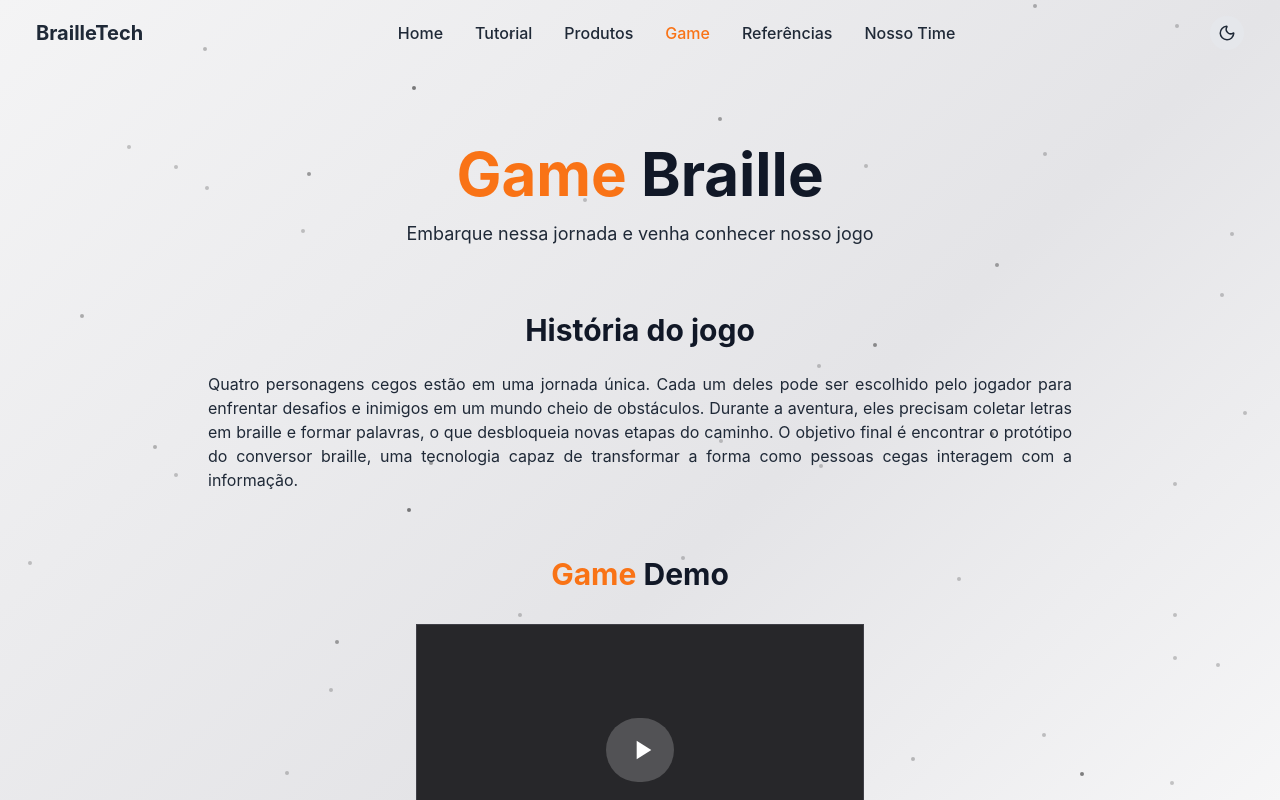
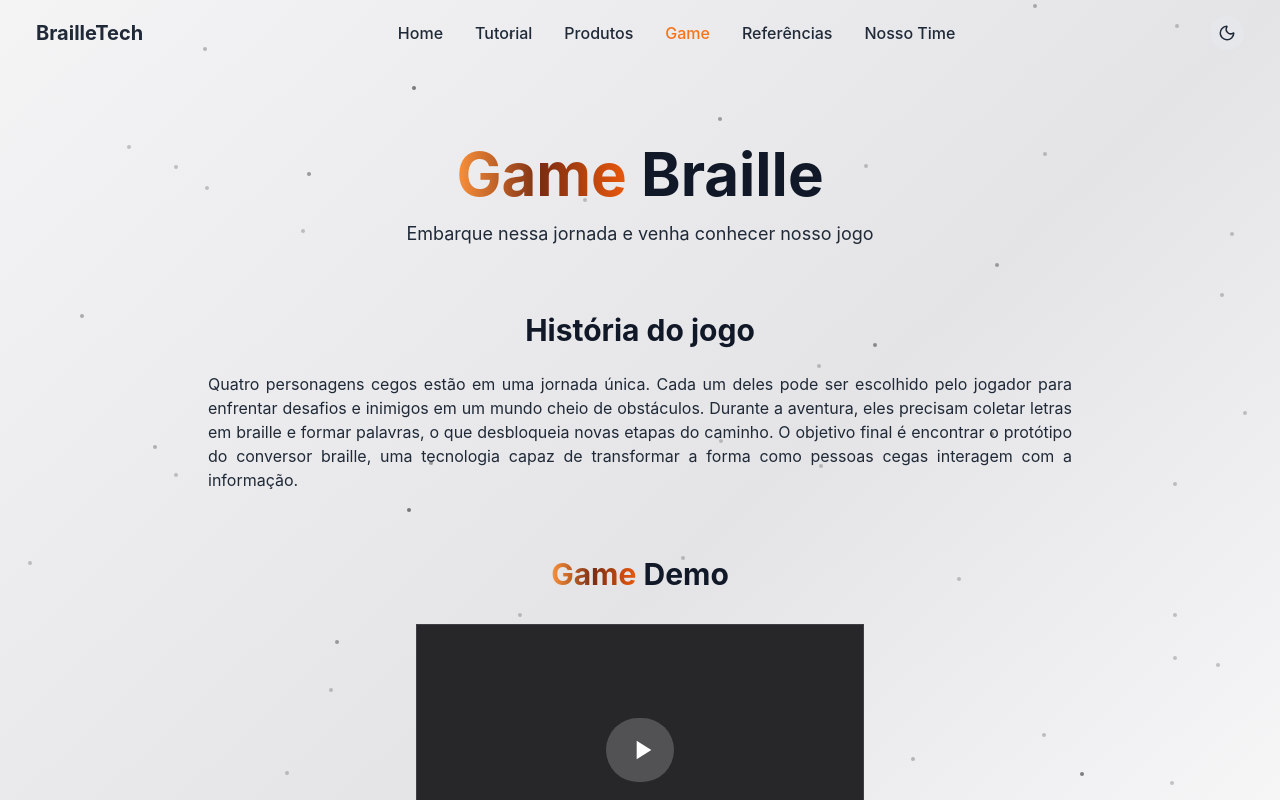
Before and after one commit to MasterMinado/TCC-PROJETO-SITE, a React (Vite) app: page /game in a window 1280 px wide. Shown: the top 800 px of the page. Built offline with nearby package versions, Linux system fonts and the light colour scheme.

Commit message:
YES or NO!

```diff
--- a/src/components/GameSection.jsx
+++ b/src/components/GameSection.jsx
@@ -9,7 +9,9 @@
       {/* Hero Section */}
       <div className="text-center mb-12 sm:mb-16 pt-16 sm:pt-20">
         <h1 className="text-3xl sm:text-4xl md:text-5xl lg:text-6xl font-bold mb-3 sm:mb-4">
-          <span className="text-orange-500">Game</span> Braille
+          <span className="bg-gradient-to-r from-orange-400 via-orange-900 to-orange-600 bg-clip-text text-transparent">
+              Game
+            </span> Braille
         </h1>
         <p className={`text-base sm:text-lg px-4 ${isDark ? "text-gray-400" : "text-gray-800"}`}>
           Embarque nessa jornada e venha conhecer nosso jogo
@@ -31,7 +33,9 @@
       {/* Game Demo */}
       <div className="mb-12 sm:mb-16">
         <h2 className="text-2xl sm:text-3xl font-bold mb-6 sm:mb-8 text-center">
-          <span className="text-orange-500">Game</span> Demo
+          <span className="bg-gradient-to-r from-orange-400 via-orange-900 to-orange-600 bg-clip-text text-transparent">
+              Game
+            </span> Demo
         </h2>
         <div className="flex justify-center px-4">
           <div className="bg-zinc-800 rounded-lg p-6 sm:p-8 w-full max-w-sm sm:max-w-md aspect-video flex items-center justify-center border border-zinc-700">
--- a/src/components/ReferenciasSection.jsx
+++ b/src/components/ReferenciasSection.jsx
@@ -77,7 +77,9 @@
     <div className="min-h-screen flex flex-col justify-center px-4 sm:px-6 py-16 sm:py-20">
       <div className="text-center mb-8 sm:mb-12">
         <h1 className="text-3xl sm:text-4xl md:text-5xl lg:text-6xl font-bold mb-4">
-          <span className="text-orange-500">Refer</span>
+          <span className="bg-gradient-to-r from-orange-400 via-orange-900 to-orange-600 bg-clip-text text-transparent">
+              Refer
+            </span>
           <span className={`${isDark ? "text-white" : "text-gray-800"}`}>ências</span>
         </h1>
         <div className="flex justify-center space-x-1 text-orange-500 text-sm sm:text-base lg:text-lg">
--- a/src/components/TutorialFeatures.jsx
+++ b/src/components/TutorialFeatures.jsx
@@ -44,8 +44,8 @@
       <div className="max-w-6xl mx-auto">
         <div className="text-center mb-16">
           <h2 className="text-3xl sm:text-4xl font-bold mb-4">
-            <span className={isDark ? "text-white" : "text-gray-900"}>Modo de uso</span>
-            <span className="bg-gradient-to-r from-orange-400 to-orange-500 bg-clip-text text-transparent ml-2">
+            <span className={isDark ? "text-white" : "text-gray-900"}>Modo de uso </span>
+            <span className="bg-gradient-to-r from-orange-400 via-orange-900 to-orange-600 bg-clip-text text-transparent">
               Módulo de voz
             </span>
           </h2>
--- a/src/components/TutorialSteps.jsx
+++ b/src/components/TutorialSteps.jsx
@@ -30,9 +30,9 @@
       <div className="max-w-4xl mx-auto">
         <div className="text-center mb-16">
           <h2 className="text-3xl sm:text-4xl font-bold mb-4">
-            <span className={isDark ? "text-white" : "text-gray-900"}>Modo de uso</span>
-            <span className="bg-gradient-to-r from-orange-400 to-orange-500 bg-clip-text text-transparent ml-2">
-              BLUETOOTH
+            <span className={isDark ? "text-white" : "text-gray-900"}>Modo de uso </span>
+            <span className="bg-gradient-to-r from-orange-400 via-orange-900 to-orange-600 bg-clip-text text-transparent">
+               BLUETOOTH
             </span>
           </h2>
           <p className={`text-lg max-w-2xl mx-auto ${isDark ? "text-gray-300" : "text-gray-600"}`}>
```
